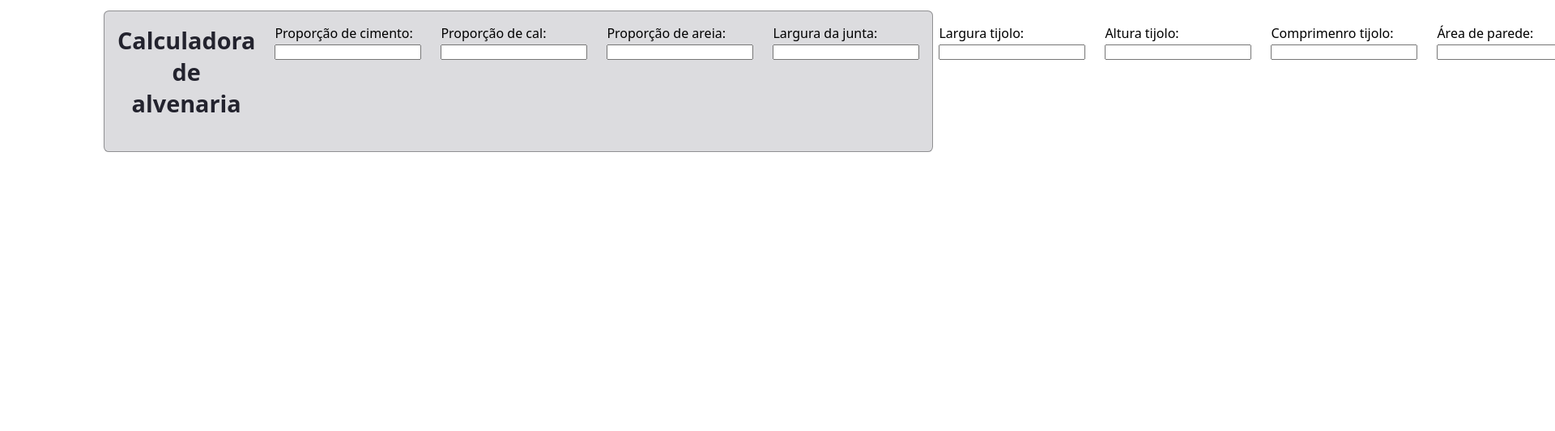
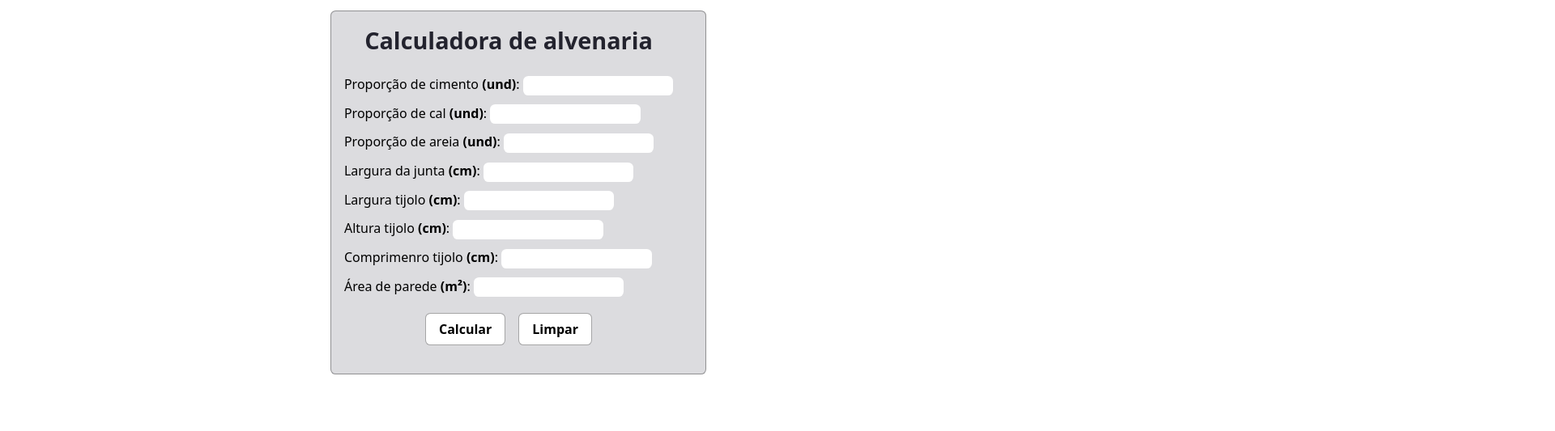
Before and after one commit to CaioMAS/AmigoDaObra, a plain HTML site: page calcAlvenaria.html in a window 1280 px wide. Shown: the part 83-616 px from the top of the page at 81% size, 1920 px wide, since content can reach past the window. Drawn offline with Linux system fonts and the light colour scheme; a web font is replaced by a local one.

Commit message:
Modificação calculadora alvenaria
Modificação calculadora alvenaria

```diff
--- a/calcAlvenaria.html
+++ b/calcAlvenaria.html
@@ -28,51 +28,44 @@
 
 
     <section class="container3">
+        <div class="form-ferragens">
             <h3>Calculadora de alvenaria</h3>
-        <div>
-            <label for="propCimento">Proporção de cimento:</label>
-            <input type="number" name="propCimento" id="propCimento">
+            <div class="divcoluna">
+                <label for="propCimento">Proporção de cimento <strong>(und)</strong>:</label>
+                <input type="number" name="propCimento" id="propCimento" class="inputNumber">
             </div>
-
-        <div>
-            <label for="propCal">Proporção de cal:</label>
-            <input type="number" name="propCal" id="propCal">
+            <div class="divcoluna">
+                <label for="propCal">Proporção de cal <strong>(und)</strong>:</label>
+                <input type="number" name="propCal" id="propCal" class="inputNumber">
             </div>
-
-
-        <div>
-            <label for="propAreia">Proporção de areia:</label>
-            <input type="number" name="propAreia" id="propAreia">
+            <div class="divcoluna">
+                <label for="propAreia">Proporção de areia <strong>(und)</strong>:</label>
+                <input type="number" name="propAreia" id="propAreia" class="inputNumber">
             </div>
-
-        <div>
-            <label for="largJunta">Largura da junta:</label>
-            <input type="number" name="largJunta" id="largJunta">
+            <div class="divcoluna">
+                <label for="largJunta">Largura da junta <strong>(cm)</strong>:</label>
+                <input type="number" name="largJunta" id="largJunta" class="inputNumber">
             </div>
-
-        <div>
-            <label for="largTijolo">Largura tijolo:</label>
-            <input type="number" name="largTijolo" id="largTijolo">
+            <div class="divcoluna">
+                <label for="largTijolo">Largura tijolo <strong>(cm)</strong>:</label>
+                <input type="number" name="largTijolo" id="largTijolo" class="inputNumber">
             </div>
-
-        <div>
-            <label for="altTijolo">Altura tijolo:</label>
-            <input type="number" name="altTijolo" id="altTijolo">
+            <div class="divcoluna">
+                <label for="altTijolo">Altura tijolo <strong>(cm)</strong>:</label>
+                <input type="number" name="altTijolo" id="altTijolo" class="inputNumber">
             </div>
-
-        <div>
-            <label for="compriTijolo">Comprimenro tijolo:</label>
-            <input type="number" name="compriTijolo" id="compriTijolo">
+            <div class="divcoluna">
+                <label for="compriTijolo">Comprimenro tijolo <strong>(cm)</strong>:</label>
+                <input type="number" name="compriTijolo" id="compriTijolo" class="inputNumber">
             </div>
-
-        <div>
-            <label for="areaParede">Área de parede:</label>
-            <input type="number" name="areaParede" id="areaParede">
+            <div class="divcoluna">
+                <label for="areaParede">Área de parede <strong>(m²)</strong>:</label>
+                <input type="number" name="areaParede" id="areaParede" class="inputNumber">
             </div>
-
-        <div>
+            <div class="buttons-calc-ferr" >
                 <button class="calcular" id="calcAlvenariaBtn">Calcular</button>
                 <button class="calcular" id="cleanAlvenaria"> Limpar</button>
+            </div>
         </div>
 
         <div id="res"></div>
--- a/calcAlvenaria.js
+++ b/calcAlvenaria.js
@@ -42,10 +42,10 @@ calcAlvenariaBtn.addEventListener('click', function () {
     var quantCal = Math.round((((quantAreia/c)*(b*670))/20))
     var quantTijolo = Math.round(1.07/( (f+1.5 )* (g+1.5 )/10000 )*h)
 
-    criarP(`${quantCimento}
-    ${quantCal}
-    ${quantAreia}
-    ${quantTijolo}`)
+    criarP(`Quantidade de cimento: ${quantCimento} saco de 50 kg
+    \n Quantidade de cal: ${quantCal} saco de 20 kg
+    \n Quantidade de areia: ${quantAreia} m³
+    \nQuantidade de tijolos: ${quantTijolo} unidades`)
 
 
 })
```
Also changed, not shown: calcFerr.js (+18 -8 lines). Lines whose indentation alone changed are shown as unchanged.
